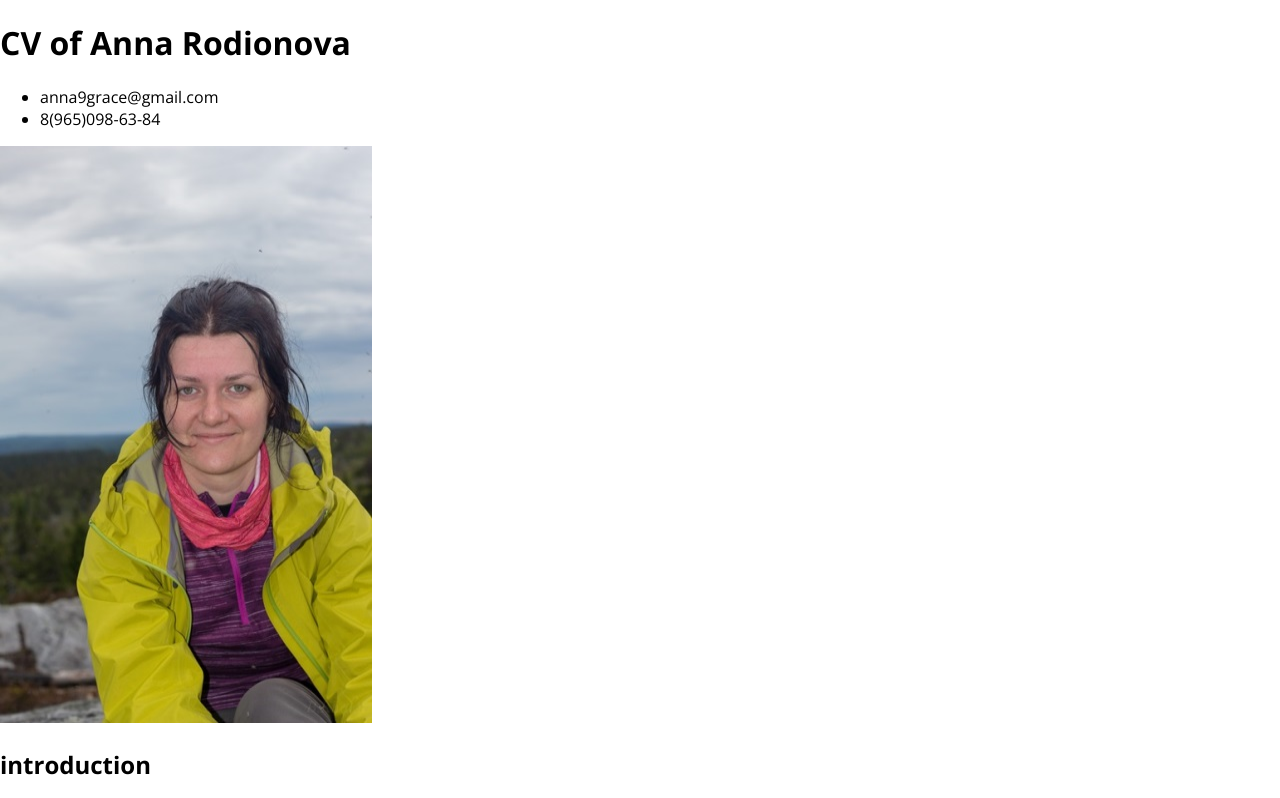
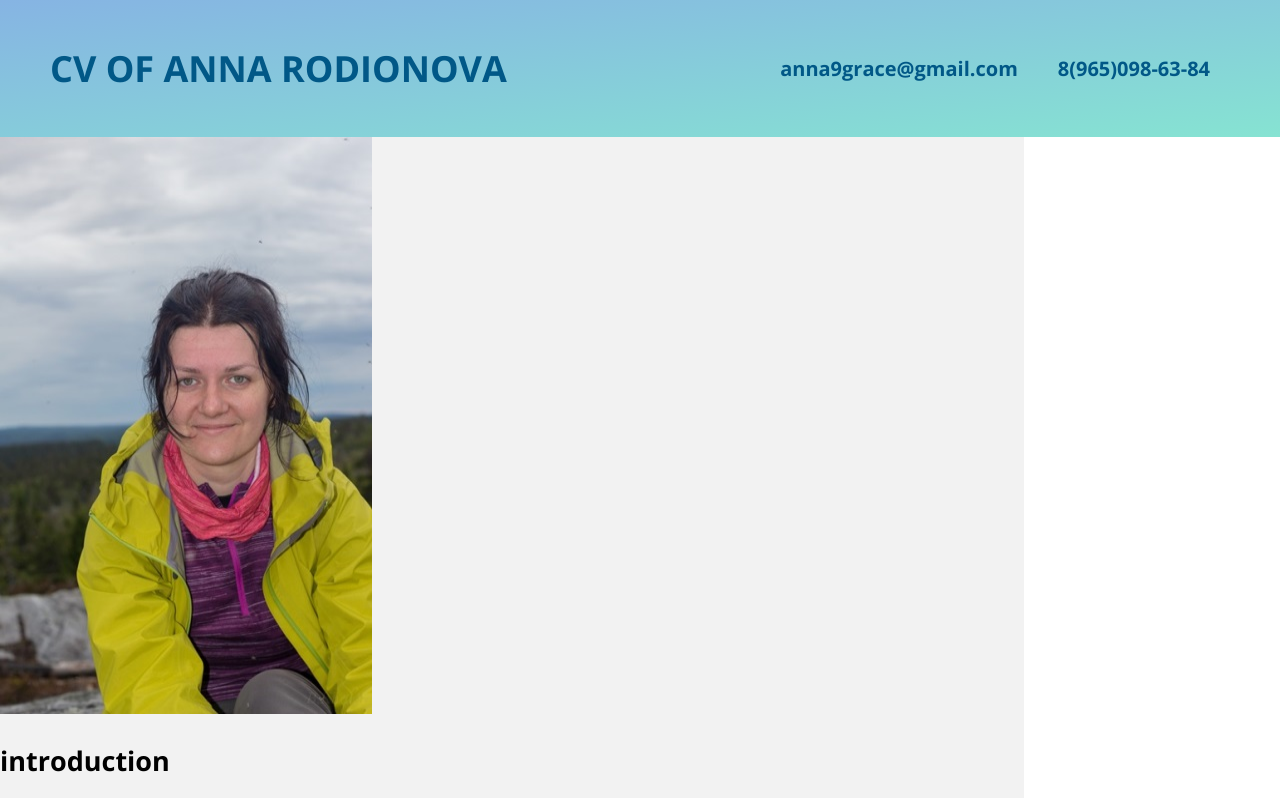
Before and after one commit to anna9grace/rsschool-cv, a plain HTML site: page index.html in a window 1280 px wide. Shown: the top 798 px of the page. Drawn offline with nearby package versions, Linux system fonts and the light colour scheme.

Commit message:
feat: add styles to header

```diff
--- a/css/style.css
+++ b/css/style.css
@@ -7,17 +7,64 @@ html { box-sizing: border-box; }
 
 *, *::after, *::before { box-sizing: inherit; }
 
-.page { height: 100%; }
+.page {
+  min-height: 100%;
+}
 
 .page-body {
   display: flex;
   flex-direction: column;
   min-height: 100%;
-  margin: 0;
+  max-width: 1400px;
+  margin: 0 auto;
   padding: 0;
   font-family: "Open Sans", "Arial", sans-serif;
+  font-size: 18px;
 }
 
-.page-main { flex-grow: 1; }
+.page-main {
+  flex-grow: 1;
+  width: 80%;
+  background-color: rgba(0,0,0,0.05);
+}
 
-.page-footer { flex-shrink: 0; }
+.page-header {
+  display: flex;
+  padding: 20px 50px;
+  justify-content: space-between;
+  align-items: center;
+  background: linear-gradient(to right bottom, #86b4e3 0%, #86e3d2 100%);
+}
+
+.header-title {
+  text-transform: uppercase;
+  color: #015887;
+}
+
+.header-contacts-list {
+  display: flex;
+  align-items: center;
+  list-style: none;
+}
+
+.header-contacts-link {
+  margin-left: 20px;
+  margin-right: 20px;
+  font-size: 20px;
+  font-weight: 700;
+  color: #015887;
+}
+
+.header-contacts-link:hover, .header-contacts-link:focus {
+  text-decoration: underline;
+  outline: none;
+}
+
+.header-contacts-link:active { opacity: 0.7; }
+
+.page-footer {
+  flex-shrink: 0;
+  padding: 20px 50px;
+}
+/*
+.header-title */
--- a/index.html
+++ b/index.html
@@ -13,13 +13,13 @@
 
 <body class="page-body">
   <header class="page-header">
-    <h1>CV of Anna Rodionova</h1>
-    <ul>
+    <h1 class="header-title">CV of Anna Rodionova</h1>
+    <ul class="header-contacts-list">
       <li>
-        <a href="mailto:anna9grace@gmail.com">anna9grace@gmail.com</a>
+        <a class="header-contacts-link" href="mailto:anna9grace@gmail.com">anna9grace@gmail.com</a>
       </li>
       <li>
-        <a href="tel:89650986384">8(965)098-63-84</a>
+        <a class="header-contacts-link" href="tel:89650986384">8(965)098-63-84</a>
       </li>
     </ul>
   </header>
```
